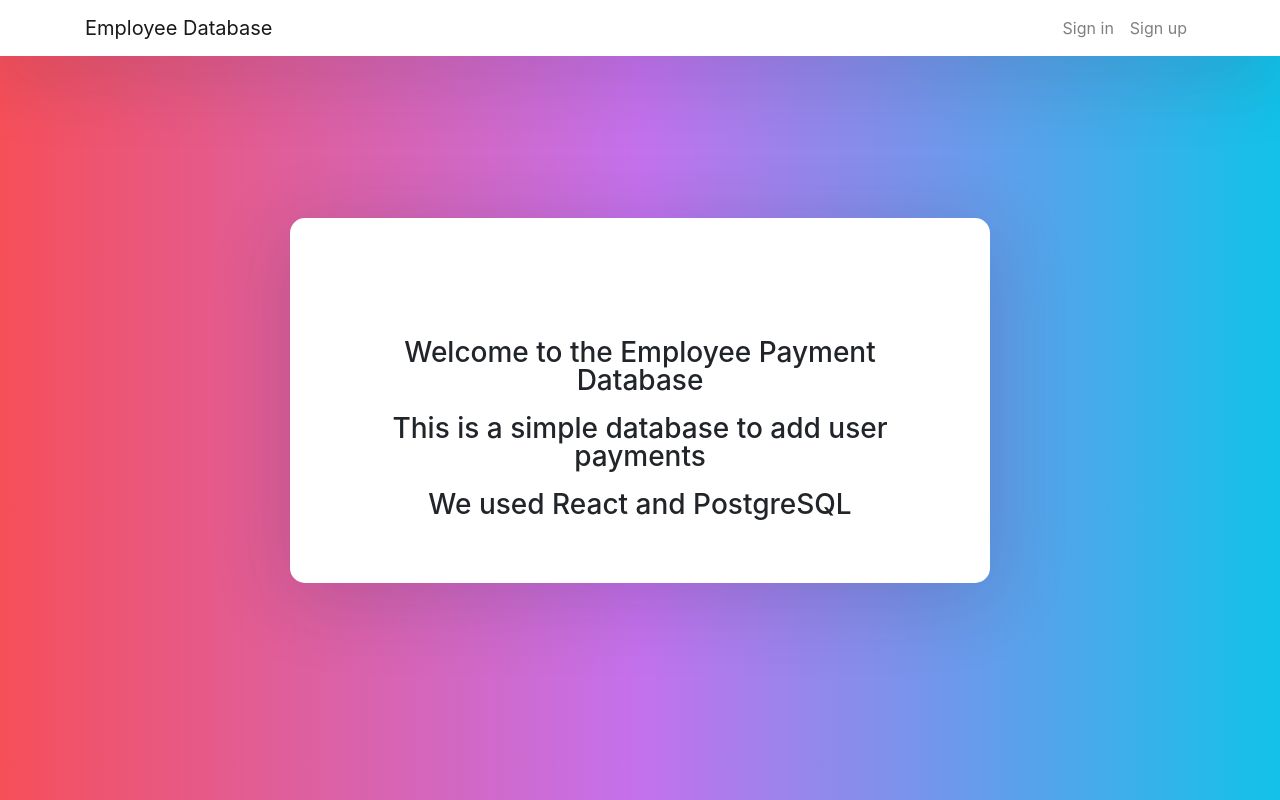
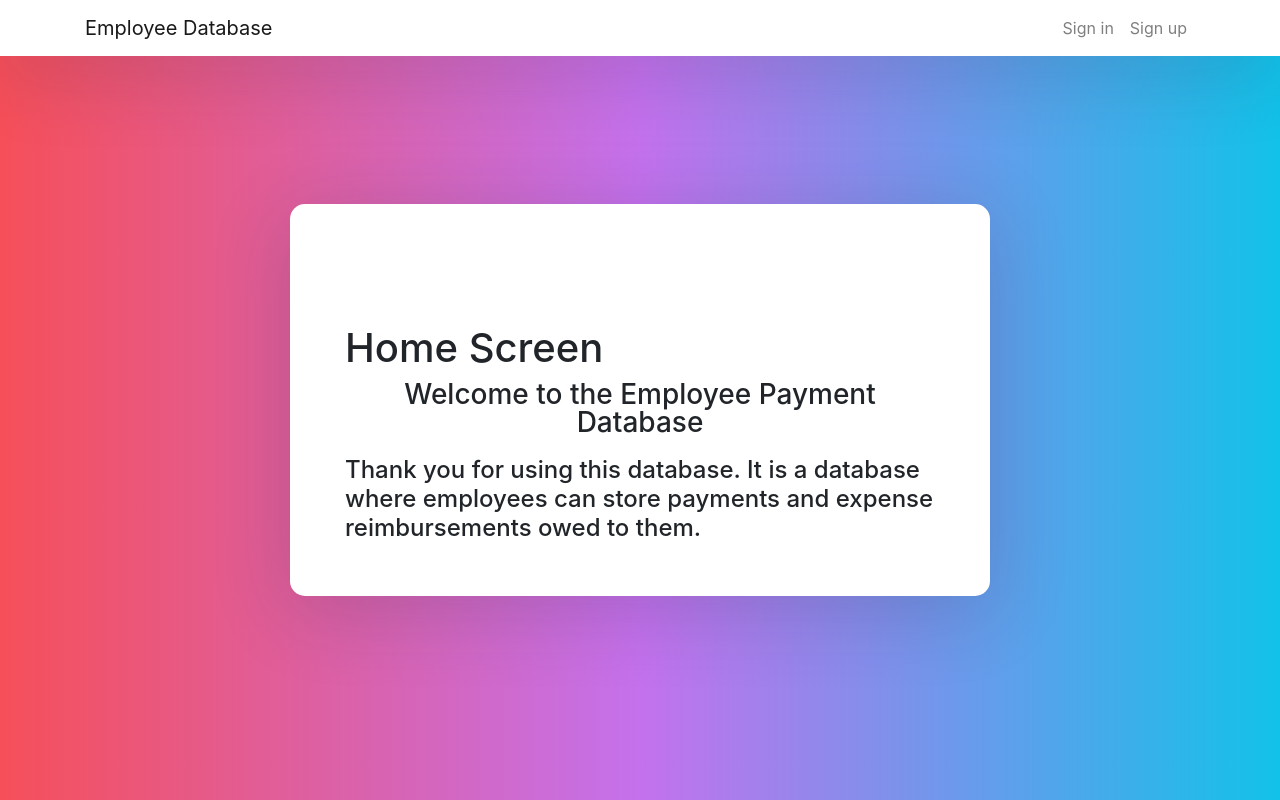
Before and after one commit to kaushikguha/projects_4_front_end, a React (Create React App) app: page / in a window 1280 px wide. Built offline with nearby package versions, Linux system fonts and the light colour scheme; no server answers.

Commit message:
deployment ready with readme with no Home Image

```diff
--- a/package.json
+++ b/package.json
@@ -12,6 +12,7 @@
     "react-bootstrap-table": "^4.3.1",
     "react-dom": "^17.0.2",
     "react-router-dom": "^5.2.0",
+    "react-router-native": "^5.2.0",
     "react-scripts": "4.0.3",
     "react-table": "^7.7.0",
     "web-vitals": "^1.1.2"
--- a/src/App.js
+++ b/src/App.js
@@ -10,6 +10,7 @@ import Logout from "./components/Logout";
 import NewPmt from "./components/NewPmt";
 import LoginError from "./components/LoginError";
 import RegistrationError from "./components/RegistrationError";
+
 
 console.log (process.env.NODE_ENV)
 let baseUrl=""
--- a/src/components/Home.js
+++ b/src/components/Home.js
@@ -6,12 +6,12 @@ export default function Home() {
     return (
 
 
-            <div style={{ alignItems:'center'}}>
-
+            <div >
+                <h1>Home Screen</h1>
                 <h3>Welcome to the Employee Payment Database</h3>
-                <h3>This is a simple database to add user payments</h3>
-                <h3>We used React and PostgreSQL</h3>
-
+                <h4>
+                  Thank you for using this database. It is a database where employees can store payments and expense reimbursements owed to them.
+                </h4>
 
             </div>
 
```
Also changed, not shown: src/components/HappyEmployees.png (renamed from public/HappyEmployees.png), 1 other file (tests, documents, lock files or other folders).
